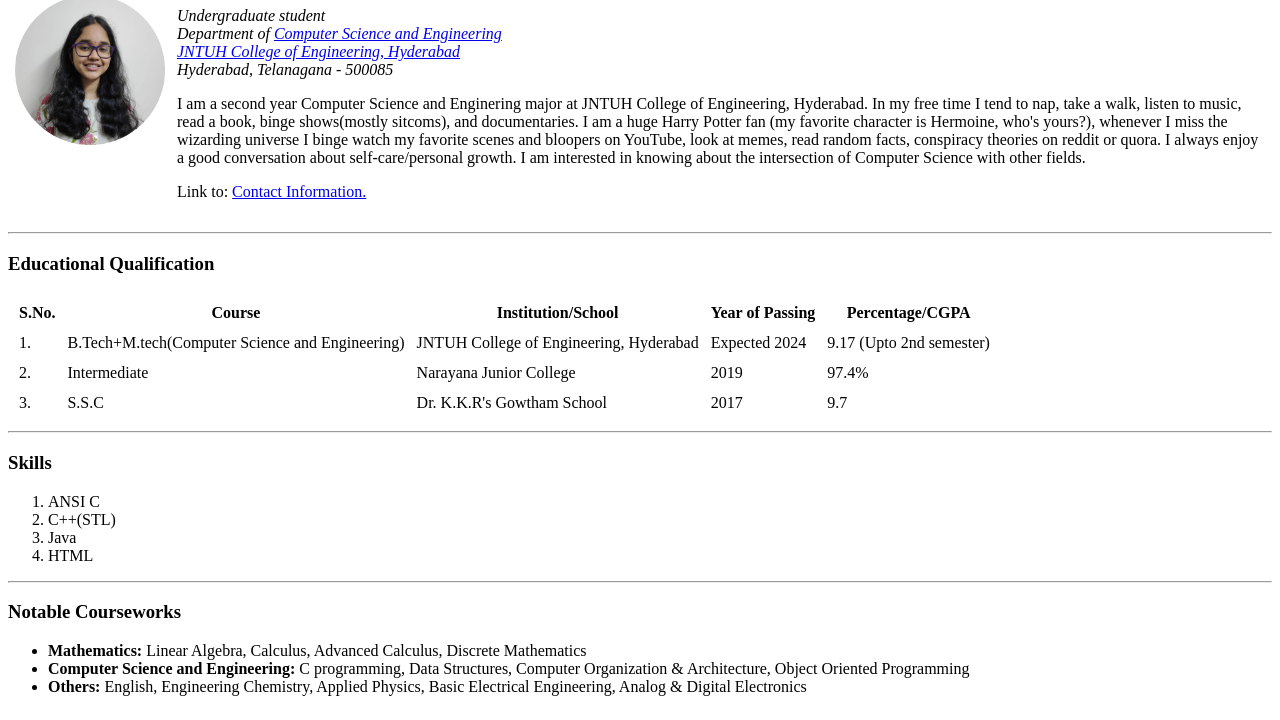
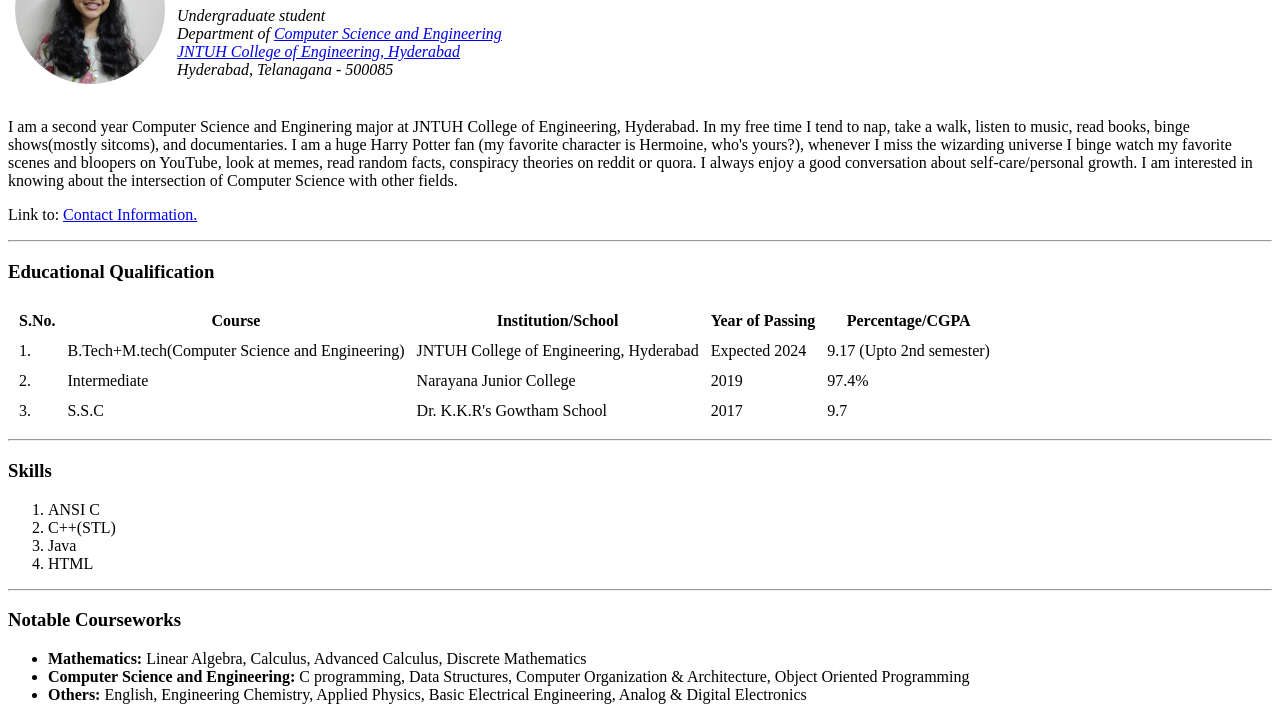
Before and after one commit to vaijayanthi-01/Personal-Site, a plain HTML site: page index.html in a window 1280 px wide. Shown: the part 88-808 px from the top of the page. Drawn offline with Linux system fonts and the light colour scheme.

Commit message:
Update index.html

```diff
--- a/index.html
+++ b/index.html
@@ -14,7 +14,10 @@
         <h1>Vaijayanthi Tappeta</h1>
         <p><em>Undergraduate student<br> Department of <a href="https://jntuhceh.ac.in/viewdept/5">Computer Science and Engineering</a><br> <a href="https://jntuhceh.ac.in/">JNTUH College of Engineering, Hyderabad</a><br> Hyderabad, Telanagana -
             500085</em></p>
-        <p>I am a second year Computer Science and Enginering major at JNTUH College of Engineering, Hyderabad. In my free time I tend to nap, take a walk, listen to music, read a book, binge shows(mostly sitcoms), and documentaries. I am a huge
+      </td>
+    </tr>
+  </table>
+  <p>I am a second year Computer Science and Enginering major at JNTUH College of Engineering, Hyderabad. In my free time I tend to nap, take a walk, listen to music, read books, binge shows(mostly sitcoms), and documentaries. I am a huge
           Harry
           Potter
           fan (my favorite
@@ -22,9 +25,6 @@
           miss the wizarding universe I binge watch my favorite scenes and bloopers on YouTube, look at memes, read random facts, conspiracy theories on reddit or quora. I always enjoy a good conversation about
           self-care/personal growth. I am interested in knowing about the intersection of Computer Science with other fields.</p>
         <p>Link to: <a href="contact_info.html">Contact Information.</a></p>
-      </td>
-    </tr>
-  </table>
   <hr>
   <h3>Educational Qualification</h3>
   <table cellspacing="10">
```
